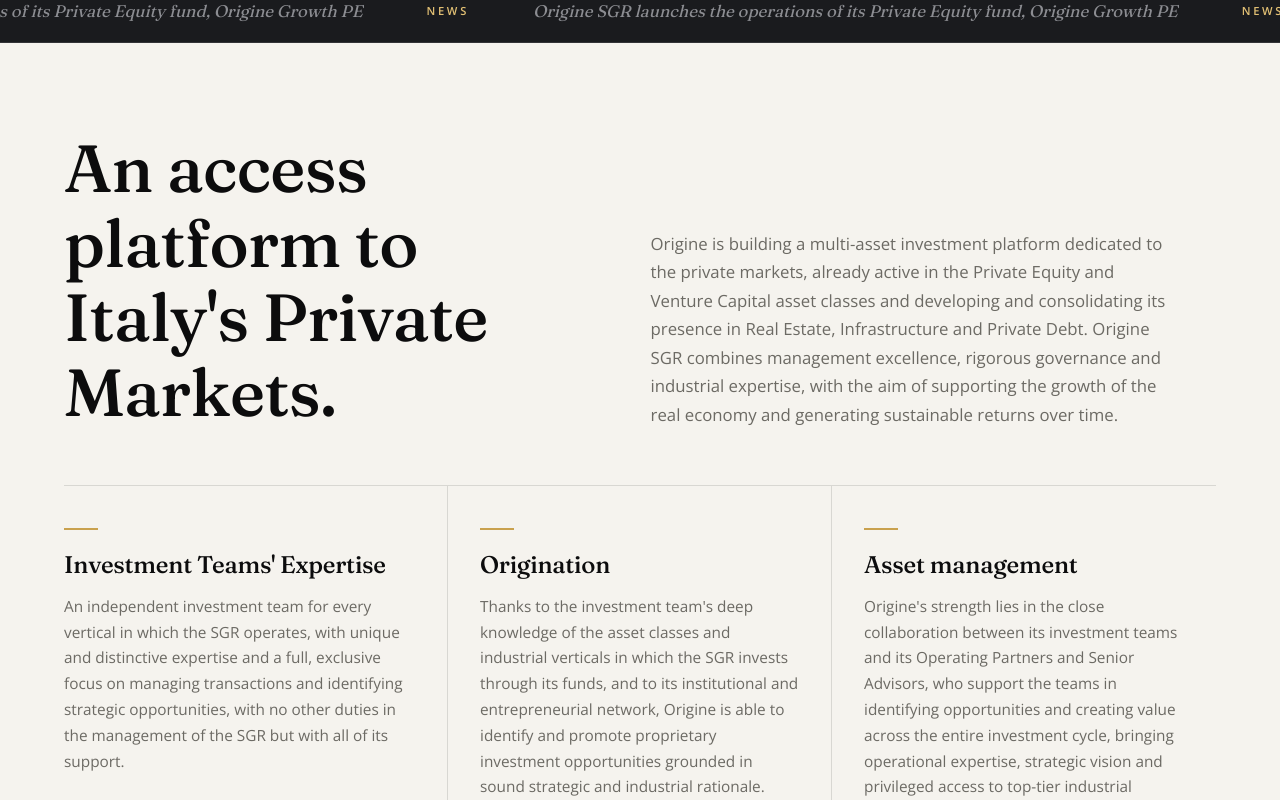
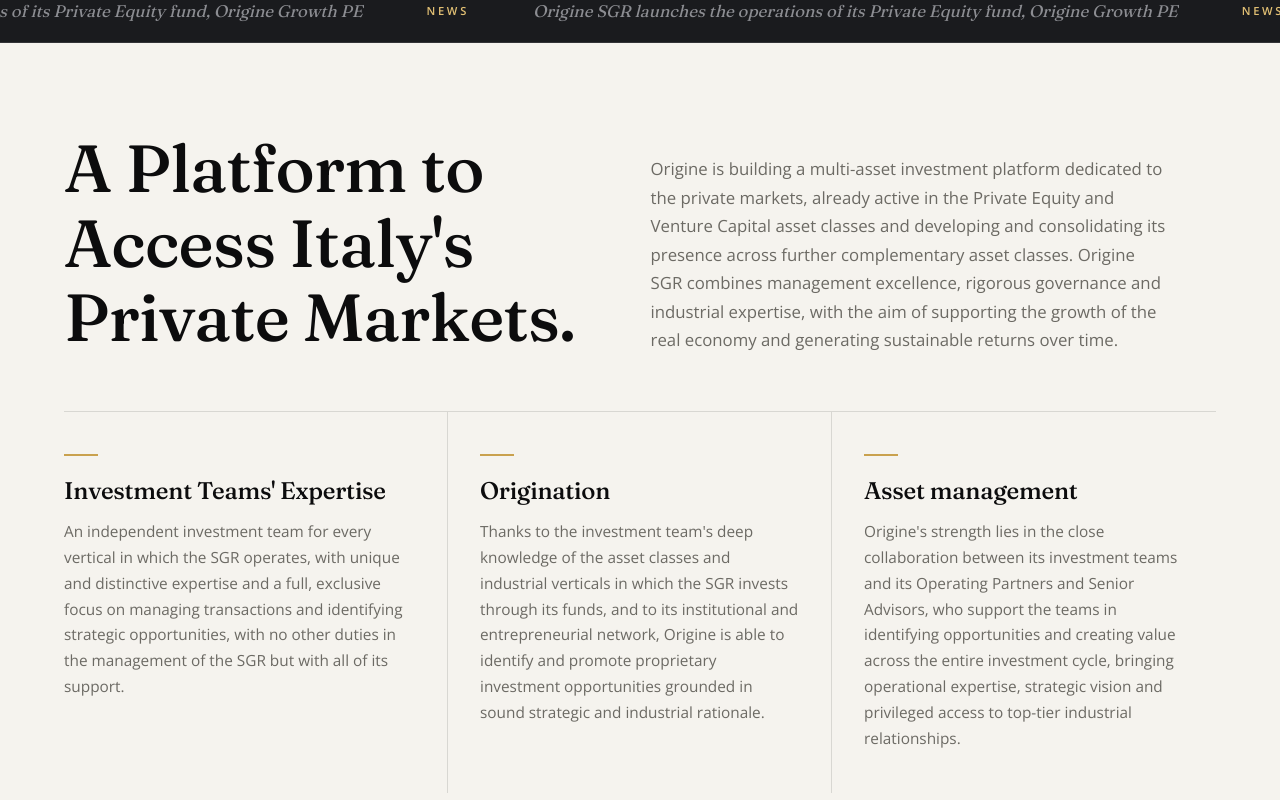
Before and after one commit to darscott98/originesgr, a Next.js app: page /en in a window 1280 px wide. Shown: the part 820-1620 px from the top of the page. Built offline with nearby package versions, Linux system fonts and the light colour scheme.

Commit message:
feat: enhance content clarity in English and Italian, add distinctive approach section, and include new team member image

```diff
--- a/messages/en.json
+++ b/messages/en.json
@@ -36,8 +36,8 @@
     "announcement": "Origine SGR launches the operations of its Private Equity fund, Origine Growth PE"
   },
   "intro": {
-    "title": "An access platform to Italy's Private Markets.",
-    "body": "Origine is building a multi-asset investment platform dedicated to the private markets, already active in the Private Equity and Venture Capital asset classes and developing and consolidating its presence in Real Estate, Infrastructure and Private Debt. Origine SGR combines management excellence, rigorous governance and industrial expertise, with the aim of supporting the growth of the real economy and generating sustainable returns over time.",
+    "title": "A Platform to Access Italy's Private Markets.",
+    "body": "Origine is building a multi-asset investment platform dedicated to the private markets, already active in the Private Equity and Venture Capital asset classes and developing and consolidating its presence across further complementary asset classes. Origine SGR combines management excellence, rigorous governance and industrial expertise, with the aim of supporting the growth of the real economy and generating sustainable returns over time.",
     "pillars": [
       {
         "title": "Investment Teams' Expertise",
@@ -104,6 +104,22 @@
       { "title": "Technology & Business Transformation", "alt": "Technology and digital transformation" },
       { "title": "Energy Transition & Related Services", "alt": "Energy transition" },
       { "title": "Aerospace, Defense & Safety", "alt": "Aerospace and defence" }
+    ],
+    "sub3": "03 · A distinctive approach",
+    "sub3Body": "An operating model that combines patient capital, industrial expertise and rigorous governance to support companies along their growth and consolidation journeys.",
+    "distinctive": [
+      {
+        "title": "Industrial approach",
+        "body": "Dedicated investment teams, supported by Operating Partners and Senior Advisors, for active management and value creation across the entire investment cycle."
+      },
+      {
+        "title": "Growth and consolidation",
+        "body": "Buy-and-build strategies across strategic verticals, to build industrial champions that compete at national and European level."
+      },
+      {
+        "title": "Sustainable value",
+        "body": "Integration of ESG criteria and rigorous governance, with the aim of generating solid, lasting returns over time."
+      }
     ],
     "vcFocusEyebrow": "Focus — Origine VC Funds",
     "vcFocusTitle": "Innovation and growth, in the value-creation phase.",
--- a/messages/it.json
+++ b/messages/it.json
@@ -36,8 +36,8 @@
     "announcement": "Origine SGR avvia l'operatività del fondo di Private Equity, Origine Growth PE"
   },
   "intro": {
-    "title": "Una Piattaforma d'accesso ai Private Markets italiani.",
-    "body": "Origine sviluppa una piattaforma d'investimento multi-asset dedicata agli investimenti nei private markets, già attiva nelle asset classes del Private Equity e Venture Capital e in fase di sviluppo e consolidamento in quelle del Real Estate, Infrastructure e Private Debt. Origine SGR combina eccellenza gestionale, rigorosa governance e competenze industriali, con l'obiettivo di sostenere la crescita dell'economia reale e generare rendimenti sostenibili nel tempo.",
+    "title": "Una Piattaforma d'Accesso ai Private Markets Italiani.",
+    "body": "Origine sviluppa una piattaforma d'investimento multi-asset dedicata ai private markets, già attiva nelle asset class del Private Equity e del Venture Capital e in fase di sviluppo e consolidamento in ulteriori asset class complementari. Origine SGR combina eccellenza gestionale, rigorosa governance e competenze industriali, con l'obiettivo di sostenere la crescita dell'economia reale e generare rendimenti sostenibili nel tempo.",
     "pillars": [
       {
         "title": "Expertise dei Team di Investimento",
@@ -104,6 +104,22 @@
       { "title": "Technology & Business Transformation", "alt": "Tecnologia e trasformazione digitale" },
       { "title": "Energy Transition & Related Services", "alt": "Transizione energetica" },
       { "title": "Aerospace, Defense & Safety", "alt": "Aerospazio e difesa" }
+    ],
+    "sub3": "03 · Approccio distintivo",
+    "sub3Body": "Un modello operativo che unisce capitale paziente, competenze industriali e una governance rigorosa per accompagnare le imprese nei loro percorsi di crescita e consolidamento.",
+    "distinctive": [
+      {
+        "title": "Approccio industriale",
+        "body": "Team d'investimento dedicati, affiancati da Operating Partners e Senior Advisors, per una gestione attiva e la creazione di valore lungo l'intero ciclo d'investimento."
+      },
+      {
+        "title": "Crescita e consolidamento",
+        "body": "Strategie di buy & build nei verticali strategici, per costruire campioni industriali competitivi a livello nazionale ed europeo."
+      },
+      {
+        "title": "Valore sostenibile",
+        "body": "Integrazione di criteri ESG e di una governance rigorosa, con l'obiettivo di generare rendimenti solidi e duraturi nel tempo."
+      }
     ],
     "vcFocusEyebrow": "Focus — Origine VC Funds",
     "vcFocusTitle": "Tecnologia, salute e crescita in fase di valorizzazione.",
--- a/sections/Fondi.jsx
+++ b/sections/Fondi.jsx
@@ -16,6 +16,7 @@
   const metrics = t.raw("metrics");
   const approach = t.raw("approach");
   const sectors = t.raw("sectors");
+  const distinctive = t.raw("distinctive");
   return (
     <section className="panel" id="fondi">
       <div className="wrap">
@@ -84,6 +85,22 @@
               </div>
             ))}
           </div>
+
+          <div className="focus-sub reveal">
+            <span className="eyebrow">{t("sub3")}</span>
+            <p>{t("sub3Body")}</p>
+          </div>
+          <div className="distinct-list">
+            {distinctive.map((d, i) => (
+              <div key={d.title} className={`distinct-item reveal${i ? ` d${i}` : ""}`}>
+                <span className="di-num" aria-hidden="true">{`0${i + 1}`}</span>
+                <div>
+                  <h3>{d.title}</h3>
+                  <p>{d.body}</p>
+                </div>
+              </div>
+            ))}
+          </div>
         </div>
 
         <div className="fund-focus" style={{ marginTop: "var(--section-y)" }}>
--- a/sections/Team.jsx
+++ b/sections/Team.jsx
@@ -6,6 +6,8 @@
 const management = [
   { ini: "RS", name: "Roberto Sambuco", role: "CEO", img: "/images/Roberto-Sambuco.png" },
   { ini: "MC", name: "Marialiliana Conte", role: "CFO", bioKey: "conte", img: "/images/Marialiliana-Conte.png" },
+  // role is locale-aware: IT shows "Gestione dei fondi", EN "Fund Manager".
+  { ini: "TS", name: "Teresa Sanseverino", role: { it: "Gestione dei fondi", en: "Fund Manager" }, img: "/images/Teresa-Sanseverino.png" },
   { ini: "MU", name: "Maria José Ullauri", role: "Executive Assistant" },
   { ini: "DA", name: "Daniel Arscott", role: "Chief Data Analyst", bioKey: "arscott", img: "/images/Daniel-Arscott.png" },
 ];
@@ -14,8 +16,6 @@
   { ini: "RS", name: "Roberto Sambuco", role: "Senior Partner", bioKey: "sambuco", img: "/images/Roberto-Sambuco.png" },
   { ini: "DC", name: "Dario Cenci", role: "Senior Partner", bioKey: "cenci", img: "/images/Dario-Cenci.png" },
   { ini: "MM", name: "Micki Mineo", role: "Investment Manager", bioKey: "mineo", img: "/images/Micki-Mineo.png" },
-  // role is locale-aware (bio to follow): IT shows "Gestione dei fondi", EN "Fund Manager".
-  { ini: "TS", name: "Teresa Sanseverino", role: { it: "Gestione dei fondi", en: "Fund Manager" } },
 ];
 
 const seniorAdvisors = [
```
Also changed, not shown: public/images/Teresa-Sanseverino.png (added).
